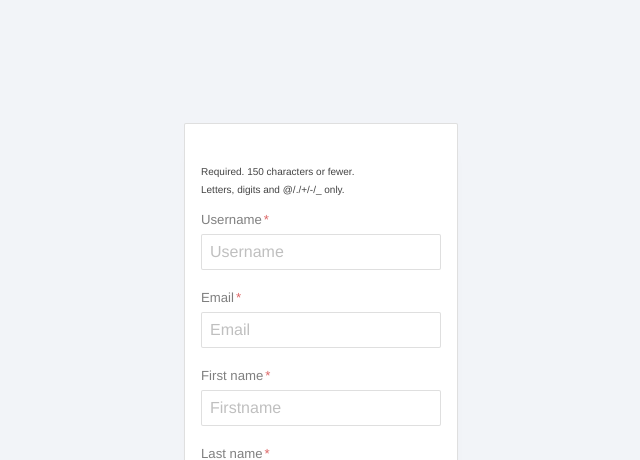
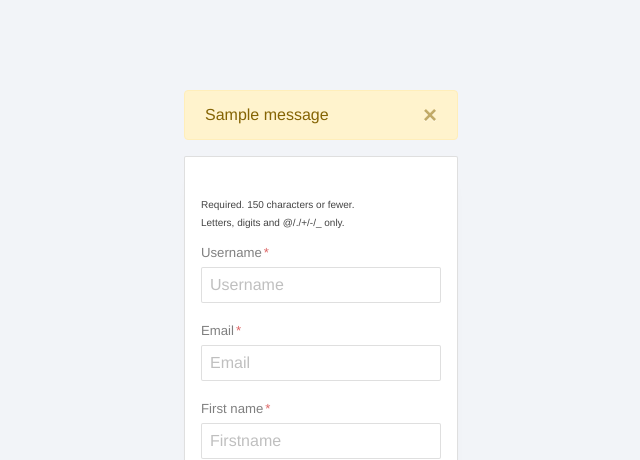
Before and after one commit to the-cross-art/JSQuiz-mongoDB, a Django app: page /register/ in a window 1280 px wide. Shown: the part 72-532 px from the top of the page, without its empty margins (319-959 px from the left). Run offline with Django 3.2, Linux system fonts and the light colour scheme; one stand-in notice (Sample message) is shown; some libraries are stand-ins or nearby versions.

Commit message:
flash message changes in html

```diff
--- a/JSQuiz-main/templates/quiz/registration.html
+++ b/JSQuiz-main/templates/quiz/registration.html
@@ -83,6 +83,16 @@
     <br>
     <br>
     <br>
+        {% if messages %}
+    {% for message in messages %}
+            <div class="alert alert-warning alert-dismissible fade show" role="alert">
+  {{ message }}
+  <button type="button" class="close" data-dismiss="alert" aria-label="Close">
+    <span aria-hidden="true">&times;</span>
+  </button>
+</div>
+    {% endfor %}
+    {% endif %}
     {% if not request.user.is_active %}
     <form method="POST" action="" id="login-form" class="login-form" autocomplete="off" role="main">
         {% csrf_token %}
```
